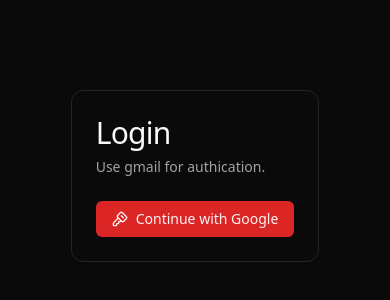
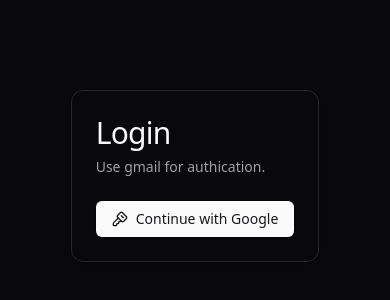
Before and after one commit to DevRaahul/movie-app, a React (Vite) app: page / in a window 390 px wide. Shown: the part 204-504 px from the top of the page. Built offline with nearby package versions, Linux system fonts and the light colour scheme.

Commit message:
responsive header added

```diff
--- a/src/components/common/Header.tsx
+++ b/src/components/common/Header.tsx
@@ -5,8 +5,8 @@
 import { useAuth0 } from "@auth0/auth0-react";
 import { FC } from "react";
 import HeaderItems from "./HeaderItems";
-import { DropdownMenu, DropdownMenuTrigger, DropdownMenuContent, DropdownMenuLabel } from "@radix-ui/react-dropdown-menu";
-import { ModeToggle } from "./ThemeToggle";
+import { DropdownMenu, DropdownMenuTrigger, DropdownMenuContent, DropdownMenuItem } from "@radix-ui/react-dropdown-menu";
+import { DropdownMenuGroup } from "../ui/dropdown-menu";
 
 const navigation: navMenu[] = [
   {
@@ -50,14 +50,18 @@
                   <EllipsisVertical />
                 </DropdownMenuTrigger>
                 <DropdownMenuContent>
-                  {[...navigation]?.splice(0, 2)?.map((dt) => {
+                  {[...navigation]?.splice(3, navigation?.length - 1)?.map((dt) => {
                     return (
-                      <DropdownMenuLabel>
-                        <div className="flex gap-4 items-center font-semibold text-[16px] cursor-pointer mt-2">
-                          {dt.icon}
-                          <h2>{dt.label}</h2>
-                        </div>
-                      </DropdownMenuLabel>
+                      <>
+                        <DropdownMenuGroup>
+                          <DropdownMenuItem>
+                            <div className="flex gap-4 items-center cursor-pointer mt-2">
+                              {dt.icon}
+                              <h2>{dt.label}</h2>
+                            </div>
+                          </DropdownMenuItem>
+                        </DropdownMenuGroup>
+                      </>
                     );
                   })}
                 </DropdownMenuContent>
--- a/src/index.css
+++ b/src/index.css
@@ -7,76 +7,61 @@
   padding: 0;
   margin: 0;
 }
+
 @layer base {
   :root {
     --background: 0 0% 100%;
-    --foreground: 0 0% 3.9%;
+    --foreground: 240 10% 3.9%;
     --card: 0 0% 100%;
-    --card-foreground: 0 0% 3.9%;
+    --card-foreground: 240 10% 3.9%;
     --popover: 0 0% 100%;
-    --popover-foreground: 0 0% 3.9%;
-    --primary: 0 72.2% 50.6%;
-    --primary-foreground: 0 85.7% 97.3%;
-    --secondary: 0 0% 96.1%;
-    --secondary-foreground: 0 0% 9%;
-    --muted: 0 0% 96.1%;
-    --muted-foreground: 0 0% 45.1%;
-    --accent: 0 0% 96.1%;
-    --accent-foreground: 0 0% 9%;
+    --popover-foreground: 240 10% 3.9%;
+    --primary: 240 5.9% 10%;
+    --primary-foreground: 0 0% 98%;
+    --secondary: 240 4.8% 95.9%;
+    --secondary-foreground: 240 5.9% 10%;
+    --muted: 240 4.8% 95.9%;
+    --muted-foreground: 240 3.8% 46.1%;
+    --accent: 240 4.8% 95.9%;
+    --accent-foreground: 240 5.9% 10%;
     --destructive: 0 84.2% 60.2%;
     --destructive-foreground: 0 0% 98%;
-    --border: 0 0% 89.8%;
-    --input: 0 0% 89.8%;
-    --ring: 0 72.2% 50.6%;
+    --border: 240 5.9% 90%;
+    --input: 240 5.9% 90%;
+    --ring: 240 5.9% 10%;
     --radius: 0.5rem;
     --chart-1: 12 76% 61%;
     --chart-2: 173 58% 39%;
     --chart-3: 197 37% 24%;
     --chart-4: 43 74% 66%;
     --chart-5: 27 87% 67%;
-    --sidebar-background: 0 0% 98%;
-    --sidebar-foreground: 240 5.3% 26.1%;
-    --sidebar-primary: 240 5.9% 10%;
-    --sidebar-primary-foreground: 0 0% 98%;
-    --sidebar-accent: 240 4.8% 95.9%;
-    --sidebar-accent-foreground: 240 5.9% 10%;
-    --sidebar-border: 220 13% 91%;
-    --sidebar-ring: 217.2 91.2% 59.8%;
   }
 
   .dark {
-    --background: 0 0% 3.9%;
+    --background: 240 10% 3.9%;
     --foreground: 0 0% 98%;
-    --card: 0 0% 3.9%;
+    --card: 240 10% 3.9%;
     --card-foreground: 0 0% 98%;
-    --popover: 0 0% 3.9%;
+    --popover: 240 10% 3.9%;
     --popover-foreground: 0 0% 98%;
-    --primary: 0 72.2% 50.6%;
-    --primary-foreground: 0 85.7% 97.3%;
-    --secondary: 0 0% 14.9%;
+    --primary: 0 0% 98%;
+    --primary-foreground: 240 5.9% 10%;
+    --secondary: 240 3.7% 15.9%;
     --secondary-foreground: 0 0% 98%;
-    --muted: 0 0% 14.9%;
-    --muted-foreground: 0 0% 63.9%;
-    --accent: 0 0% 14.9%;
+    --muted: 240 3.7% 15.9%;
+    --muted-foreground: 240 5% 64.9%;
+    --accent: 240 3.7% 15.9%;
     --accent-foreground: 0 0% 98%;
     --destructive: 0 62.8% 30.6%;
     --destructive-foreground: 0 0% 98%;
-    --border: 0 0% 14.9%;
-    --input: 0 0% 14.9%;
-    --ring: 0 72.2% 50.6%;
+    --border: 240 3.7% 15.9%;
+    --input: 240 3.7% 15.9%;
+    --ring: 240 4.9% 83.9%;
     --chart-1: 220 70% 50%;
     --chart-2: 160 60% 45%;
     --chart-3: 30 80% 55%;
     --chart-4: 280 65% 60%;
     --chart-5: 340 75% 55%;
-    --sidebar-background: 240 5.9% 10%;
-    --sidebar-foreground: 240 4.8% 95.9%;
-    --sidebar-primary: 224.3 76.3% 48%;
-    --sidebar-primary-foreground: 0 0% 100%;
-    --sidebar-accent: 240 3.7% 15.9%;
-    --sidebar-accent-foreground: 240 4.8% 95.9%;
-    --sidebar-border: 240 3.7% 15.9%;
-    --sidebar-ring: 217.2 91.2% 59.8%;
   }
 }
 
```
